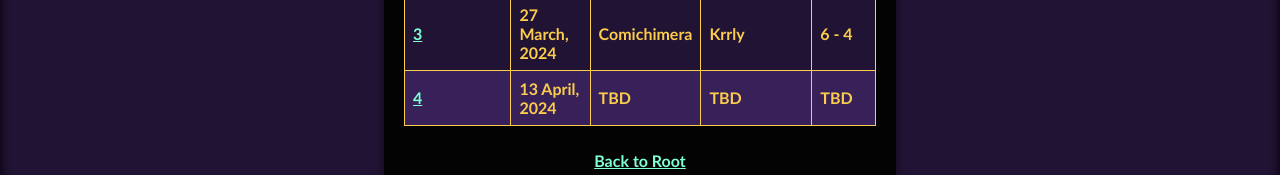
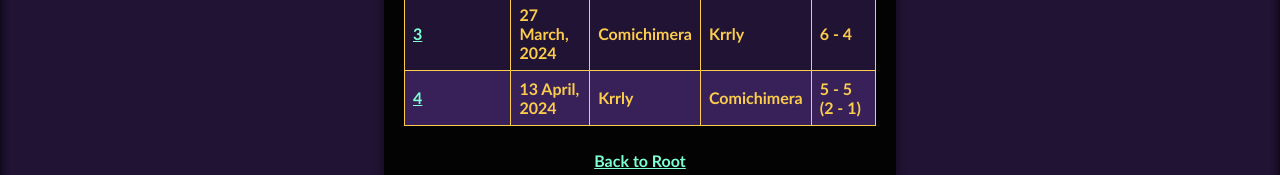
Before and after one commit to Comichimera/JoyRideTurbo.io, a plain HTML site: page Competition.html in a window 1280 px wide. Shown: the part 383-558 px from the top of the page. Drawn offline with Linux system fonts and the light colour scheme.

Commit message:
Update Competition.html

```diff
--- a/Competition.html
+++ b/Competition.html
@@ -17,7 +17,7 @@
         <tr><td><a href="Results/CompOne.html">1</a></td><td>27 March, 2024</td><td>Krrly</td><td>Comichimera</td><td>6 - 1</td></tr>
         <tr><td><a href="Results/CompTwo.html">2</a></td><td>27 March, 2024</td><td>Comichimera</td><td>Krrly</td><td>6 - 3</td></tr>
         <tr><td><a href="Results/CompThree.html">3</a></td><td>27 March, 2024</td><td>Comichimera</td><td>Krrly</td><td>6 - 4</td></tr>
-        <tr><td><a href="Results/CompFour.html">4</a></td><td>13 April, 2024</td><td>TBD</td><td>TBD</td><td>TBD</td></tr>
+        <tr><td><a href="Results/CompFour.html">4</a></td><td>13 April, 2024</td><td>Krrly</td><td>Comichimera</td><td>5 - 5 (2 - 1)</td></tr>
     </table>
     <p><a href="index.html">Back to Root</a></p>
   </div>
```
